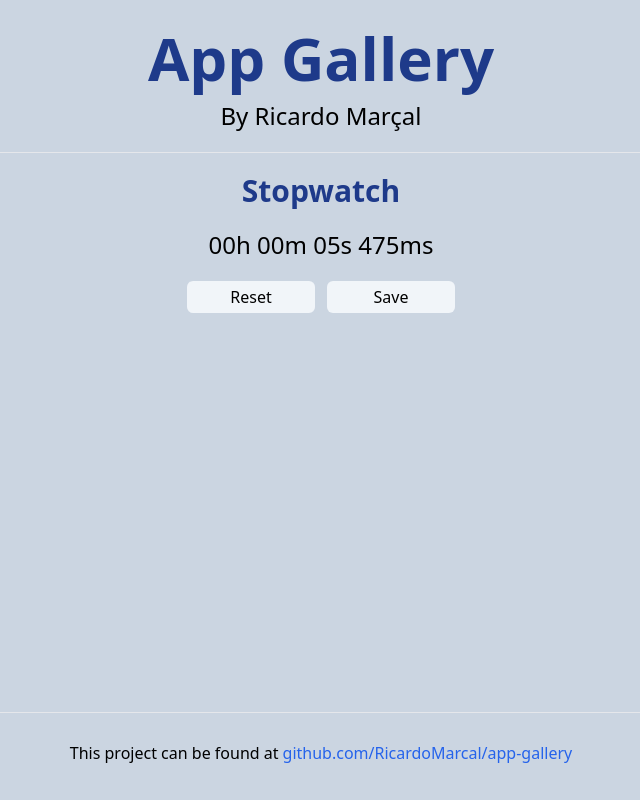
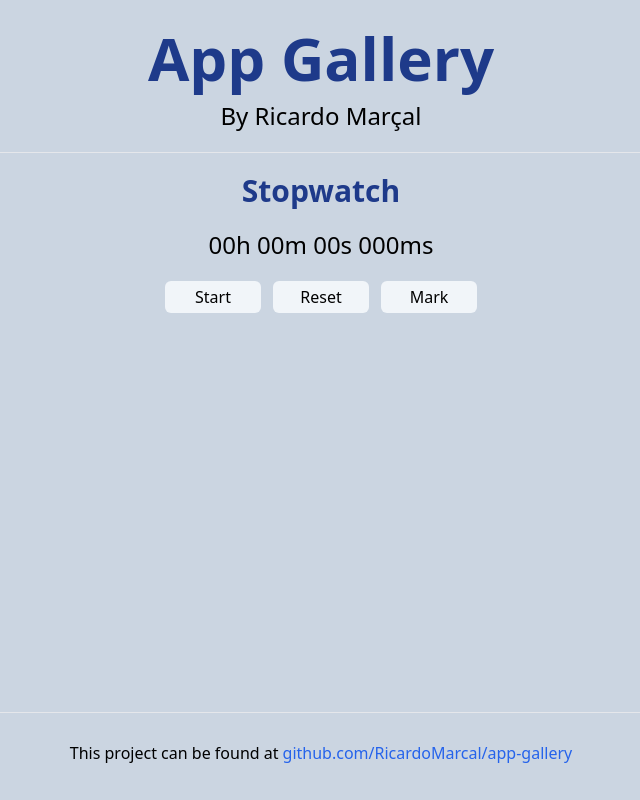
Before and after one commit to RicardoMarcal/app-gallery, a Next.js app: page /stopwatch in a window 1280 px wide. Shown: the whole page, without its empty margins (319-959 px from the left). Built offline with nearby package versions, Linux system fonts and the light colour scheme.

Commit message:
new titles + pomodoro clock asynchronous bug fix + stopwatch start/stop button

```diff
--- a/pages/bintodec.tsx
+++ b/pages/bintodec.tsx
@@ -27,7 +27,7 @@ const BinToDec: NextPage = () => {
   return (
     <div className="flex min-h-screen flex-col items-center justify-center py-2 bg-slate-300">
       <Head>
-        <title>App Gallery - BinToDec</title>
+        <title>BinToDec - App Gallery</title>
         <link rel="icon" href="/favicon.ico" />
       </Head>
 
--- a/pages/passwordgenerator.tsx
+++ b/pages/passwordgenerator.tsx
@@ -53,7 +53,7 @@ const PasswordGenerator: NextPage = () => {
   return (
     <div className="flex min-h-screen flex-col items-center justify-center py-2 bg-slate-300">
       <Head>
-        <title>App Gallery - Password Generator</title>
+        <title>Password Generator - App Gallery</title>
         <link rel="icon" href="/favicon.ico" />
       </Head>
 
--- a/pages/pomodoroclock.tsx
+++ b/pages/pomodoroclock.tsx
@@ -7,45 +7,54 @@ import Header from '../components/Header'
 const Stopwatch: NextPage = () => {
   const [paused, setPaused] = useState(true)
   const [working, setWorking] = useState(true)
+  const [finalTime, setFinalTime] = useState(Date.now() + 1500000)
   const [timeLeft, setTimeLeft] = useState(1500)
 
   useEffect(() => {
     const sound = new Audio("https://cdn.pixabay.com/download/audio/2021/09/27/audio_91211934db.mp3?filename=clock-alarm-8761.mp3")
     const timer = setInterval(() => {
       if(!paused){
-        if(timeLeft === 0){
+        if(timeLeft <= 0){
           sound.play()
           handleReset()
           return
         }
-        setTimeLeft(timeLeft-1)
+        setTimeLeft(Math.ceil((finalTime-Date.now())/1000))
       }
-    }, 1000)
+    }, 500)
 
     return () => {
       clearInterval(timer)
     }
-  }, [paused, timeLeft])
+  }, [paused, timeLeft, finalTime])
 
 
   const handleReset = () => {
     if(!working){
-      setTimeLeft(1500)
+    setTimeLeft(1500)
+    setFinalTime(Date.now() + 1500000)
     }else{
-      setTimeLeft(300)
+    setTimeLeft(300)
+    setFinalTime(Date.now() + 300000)
     }
     setPaused(true)
     setWorking(!working)
   }
 
   const handlePause = () => {
+    setFinalTime(Date.now()+timeLeft*1000)
     setPaused(!paused)
   }
 
   return (
     <div className="flex min-h-screen flex-col items-center justify-center py-2 bg-slate-300">
       <Head>
-        <title>App Gallery - Pomodoro Clock</title>
+        <title>
+          {working ? '🍅 ' : '💤 '}
+          {`(${Math.floor((timeLeft-timeLeft%60)/60)}:`}
+          {`${('00'+Math.floor(timeLeft%60)).slice(-2)}) `}
+          Pomodoro Clock - App Gallery
+        </title>
         <link rel="icon" href="/favicon.ico" />
       </Head>
 
--- a/pages/stopwatch.tsx
+++ b/pages/stopwatch.tsx
@@ -14,7 +14,9 @@ interface mark {
 }
 
 const Stopwatch: NextPage = () => {
+  const [paused, setPaused] = useState(true)
   const [start, setStart] = useState(Date.now())
+  const [distance, setDistance] = useState(0)
   const [marks, setMarks] = useState([] as mark[])
   const [hours, setHours] = useState(0)
   const [minutes, setMinutes] = useState(0)
@@ -23,21 +25,29 @@ const Stopwatch: NextPage = () => {
 
   useEffect(() => {
     const timer = setInterval(() => {
+      if(!paused){
         let distance = Date.now() - start
         setHours(Math.floor((distance % (1000 * 60 * 60 * 24)) / (1000 * 60 * 60)))
         setMinutes(Math.floor((distance % (1000 * 60 * 60)) / (1000 * 60)))
         setSeconds(Math.floor((distance % (1000 * 60)) / 1000))
         setMilisseconds(Math.floor(distance % 1000))
+        setDistance(distance)
+      }
     }, 25)
 
     return () => {
       clearInterval(timer)
     }
-  }, [start])
+  }, [distance, start])
 
+  const handlePause = () => {
+    setStart(Date.now()-distance)
+    setPaused(!paused)
+  }
 
   const handleReset = () => {
-    setStart(Date.now())
+    setPaused(true)
+    setDistance(0)
     setHours(0)
     setMinutes(0)
     setSeconds(0)
@@ -45,7 +55,8 @@ const Stopwatch: NextPage = () => {
     setMarks([])
   }
 
-  const handleSave = () => {
+  const handleMark = () => {
+    if(!paused){
       setMarks([...marks, {
         time: new Date(Date.now()),
         hours: hours,
@@ -54,11 +65,12 @@ const Stopwatch: NextPage = () => {
         milisseconds: milisseconds
       }])
     }
+  }
 
   return (
     <div className="flex min-h-screen flex-col items-center justify-center py-2 bg-slate-300">
       <Head>
-        <title>App Gallery - Stopwatch</title>
+        <title>Stopwatch - App Gallery</title>
         <link rel="icon" href="/favicon.ico" />
       </Head>
 
@@ -76,15 +88,21 @@ const Stopwatch: NextPage = () => {
           <section className='flex gap-3'>
             <input
               type="button"
-              value="Reset"
-              onClick={handleReset}
-              className="p-1 mt-5 w-32 text-center bg-slate-100 rounded-md cursor-pointer"
+              value={paused ? 'Start' : 'Stop'}
+              onClick={handlePause}
+              className="p-1 mt-5 w-24 text-center bg-slate-100 rounded-md cursor-pointer"
             />
             <input
               type="button"
-              value="Save"
-              onClick={handleSave}
-              className="p-1 mt-5 w-32 text-center bg-slate-100 rounded-md cursor-pointer"
+              value="Reset"
+              onClick={handleReset}
+              className="p-1 mt-5 w-24 text-center bg-slate-100 rounded-md cursor-pointer"
+            />
+            <input
+              type="button"
+              value="Mark"
+              onClick={handleMark}
+              className="p-1 mt-5 w-24 text-center bg-slate-100 rounded-md cursor-pointer"
             />
           </section>
           <section className='flex flex-col-reverse justify-start mt-4'>
--- a/pages/todolist.tsx
+++ b/pages/todolist.tsx
@@ -49,7 +49,7 @@ const BinToDec: NextPage = () => {
   return (
     <div className="flex min-h-screen flex-col items-center justify-center py-2 bg-slate-300">
       <Head>
-        <title>App Gallery - To Do List</title>
+        <title>To Do List - App Gallery</title>
         <link rel="icon" href="/favicon.ico" />
       </Head>
 
```
Lines whose indentation alone changed are shown as unchanged.
